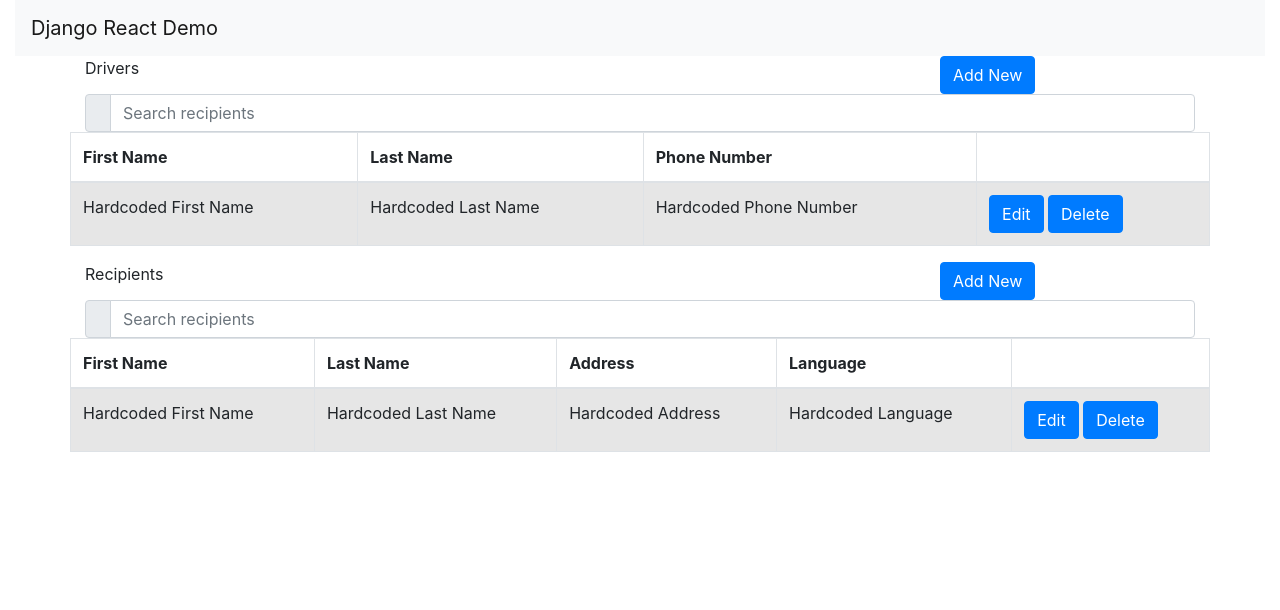
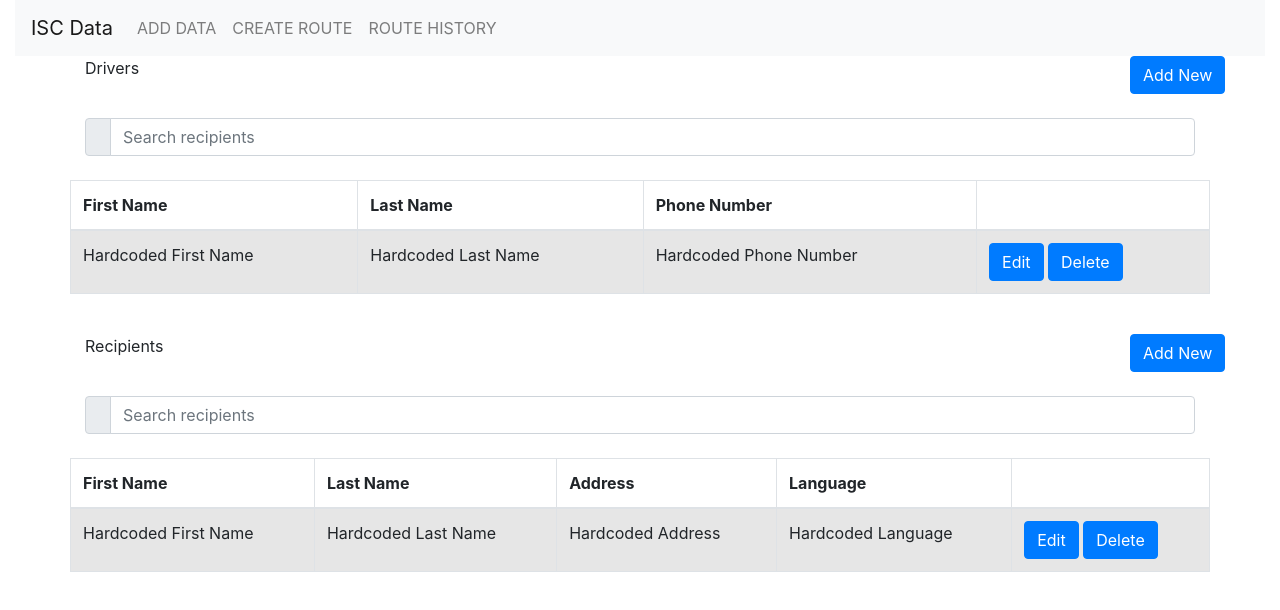
Before and after one commit to Capstone-Team-Fast/fast-frontend, a React (Create React App) app in the folder frontend/: page / in a window 1280 px wide. Shown: the top 610 px of the page. Built offline with nearby package versions, Linux system fonts and the light colour scheme.

Commit message:
styling changes for demo

```diff
--- a/frontend/src/App.js
+++ b/frontend/src/App.js
@@ -13,15 +13,16 @@ import './App.css';
 const BaseLayout = () => (
   <div className="container-fluid">
     <nav className="navbar navbar-expand-lg navbar-light bg-light">
-      <a className="navbar-brand" href="#">Django React Demo</a>
+      <a className="navbar-brand" href="#">ISC Data</a>
       <button className="navbar-toggler" type="button" data-toggle="collapse" data-target="#navbarNavAltMarkup" aria-controls="navbarNavAltMarkup" aria-expanded="false" aria-label="Toggle navigation">
         <span className="navbar-toggler-icon"></span>
       </button>
   <div className="collapse navbar-collapse" id="navbarNavAltMarkup">
     <div className="navbar-nav">
-      {/*<a className="nav-item nav-link" href="/">CUSTOMERS</a>
-      <a className="nav-item nav-link" href="/customer">CREATE CUSTOMER</a>
-*/}
+      <a className="nav-item nav-link" href="/">ADD DATA</a>
+      <a className="nav-item nav-link" href="/customer">CREATE ROUTE</a>
+      <a className="nav-item nav-link" href="/customer">ROUTE HISTORY</a>
+
     </div>
   </div>
 </nav>
@@ -30,6 +31,7 @@ const BaseLayout = () => (
       {//<Route path="/" exact component={CustomersList} />
       }
       <Route path="/" exact component={Driver} />
+      <br/>
       <Route path="/" exact component={Recipient} />
 
     </div>
--- a/frontend/src/components/Data/Driver/Driver.js
+++ b/frontend/src/components/Data/Driver/Driver.js
@@ -42,12 +42,13 @@ render() {
     return (
         <Container>
             <Row>
-                <Col sm={9} className="table-title">Drivers</Col>
-                <Col sm={3}>
+                <Col sm={11} className="table-title">Drivers</Col>
+                <Col sm={1}>
                     <Button>Add New</Button>
                 </Col>
 
             </Row>
+            <br/>
             <Row>
                 <Col cols="9" class="mt-3">
                     <InputGroup class="mb-2">
@@ -67,6 +68,7 @@ render() {
                     </InputGroup>
                 </Col>
             </Row>
+            <br/>
             <Row>
                 <Table striped bordered hover>
                     <thead>
--- a/frontend/src/components/Data/Recipient/Recipient.js
+++ b/frontend/src/components/Data/Recipient/Recipient.js
@@ -42,12 +42,13 @@ render() {
     return (
         <Container>
             <Row>
-                <Col sm={9} className="table-title">Recipients</Col>
-                <Col sm={3}>
+                <Col sm={11} className="table-title">Recipients</Col>
+                <Col sm={1}>
                     <Button>Add New</Button>
                 </Col>
 
             </Row>
+            <br/>
             <Row>
                 <Col cols="9" class="mt-3">
                     <InputGroup class="mb-2">
@@ -67,6 +68,7 @@ render() {
                     </InputGroup>
                 </Col>
             </Row>
+            <br/>
             <Row>
                 <Table striped bordered hover>
                     <thead>
@@ -86,6 +88,7 @@ render() {
                             <td>Hardcoded Language</td>
                             <td >
                                 <Button>
+                                    {'               '}
                                 Edit
                                 </Button>
                                 {' '}
```
